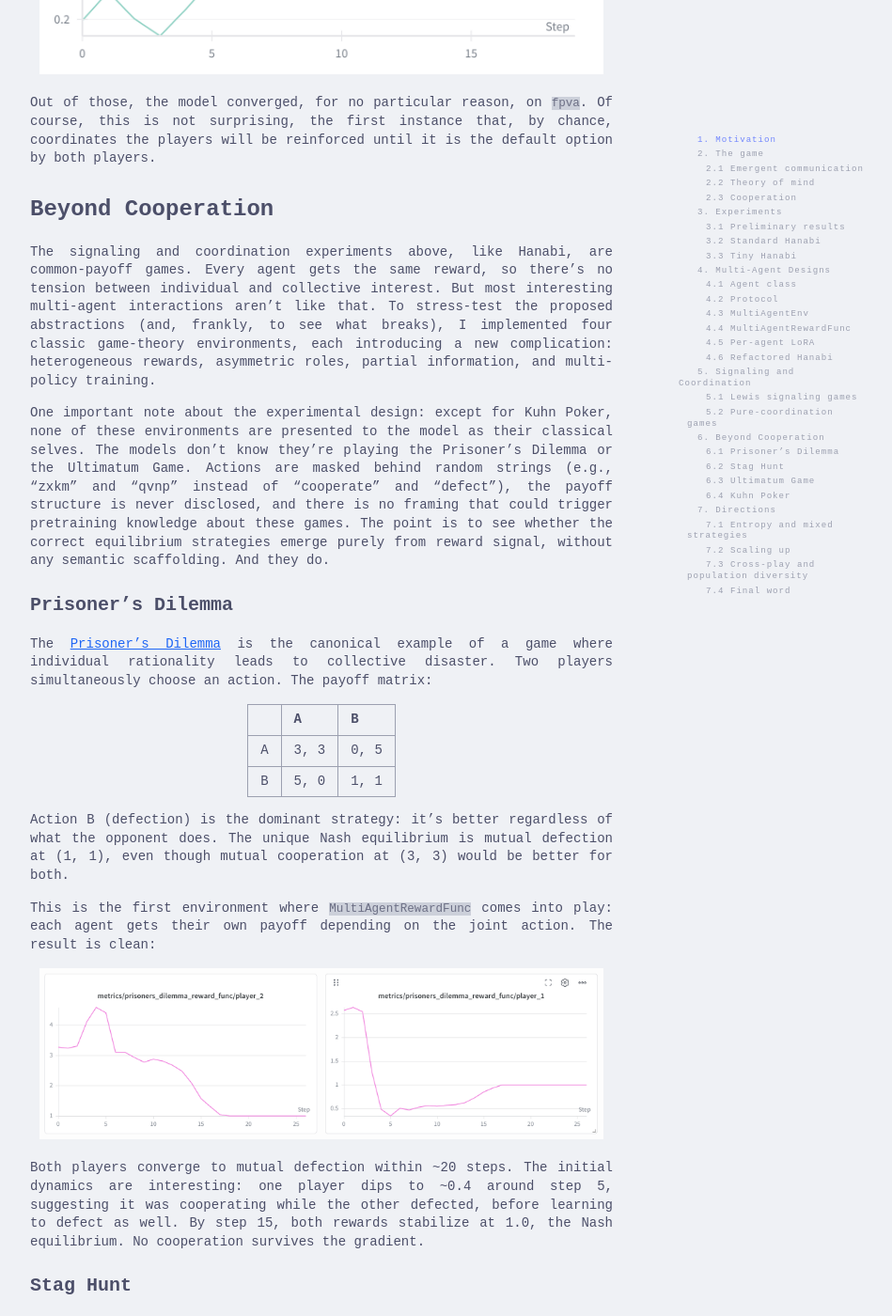
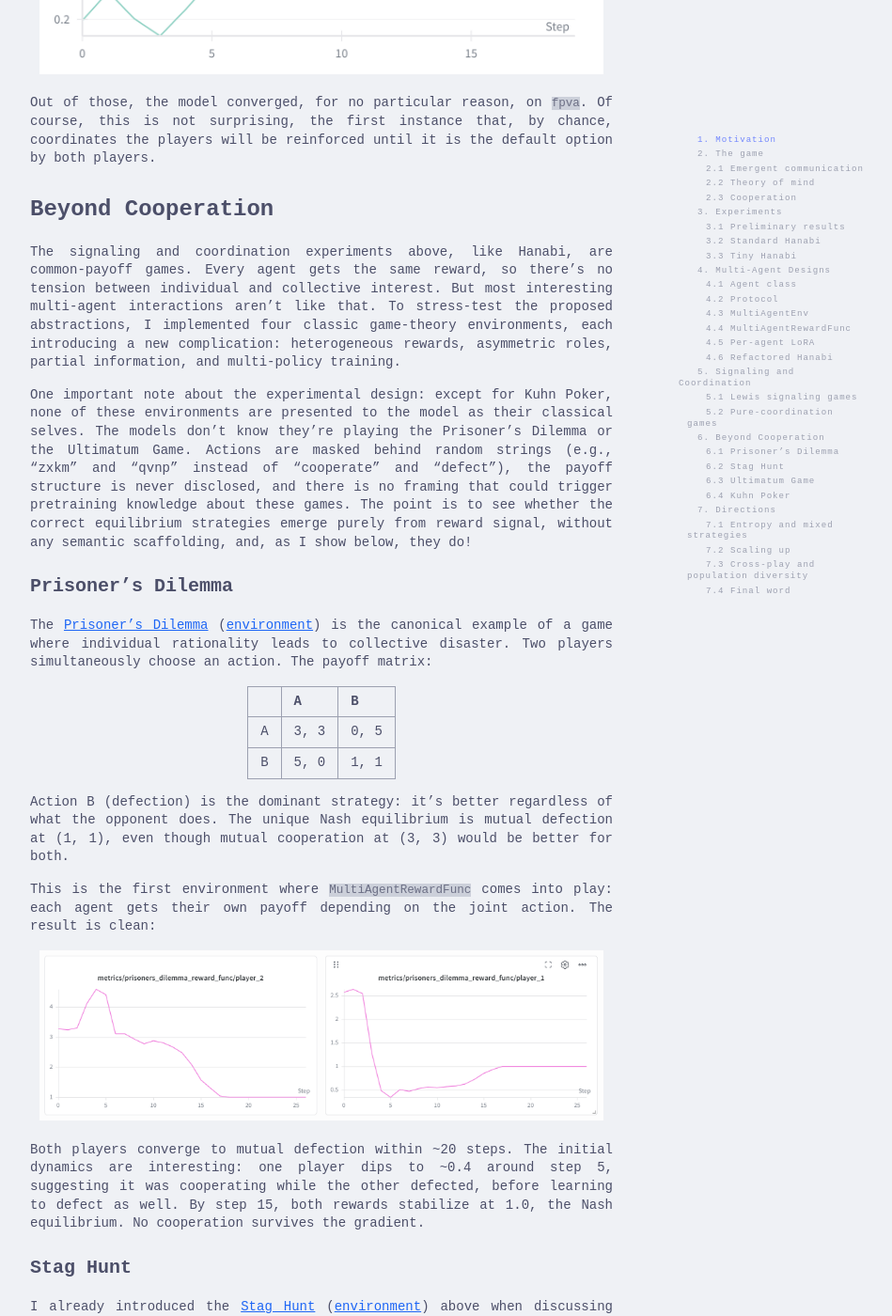
Before and after one commit to nph4rd/nph4rd.github.io, a Jekyll site: the page built from _posts/2026-02-23-hanabi.md, in a window 1280 px wide and 1400 px high, scrolled down 24342 px. Shown: the whole window at 94% size, without its empty margins (298-1247 px from the left). Built offline with Jekyll 4.4.1, drawn with Linux system fonts in a browser that asks for light colours; formulas are drawn with MathJax 3; some of the changed text lies outside the part shown.

Commit message:
add environment links

```diff
--- a/_posts/2026-02-23-hanabi.md
+++ b/_posts/2026-02-23-hanabi.md
@@ -582,13 +582,13 @@ Out of those, the model converged, for no particular reason, on `fpva`. Of cours
 
 ## Beyond Cooperation
 
-The signaling and coordination experiments above, like Hanabi, are common-payoff games. Every agent gets the same reward, so there's no tension between individual and collective interest. But most interesting multi-agent interactions aren't like that. To stress-test the proposed abstractions (and, frankly, to see what breaks), I implemented four classic game-theory environments, each introducing a new complication: heterogeneous rewards, asymmetric roles, partial information, and multi-policy training.
+The signaling and coordination experiments above, like Hanabi, are common-payoff games. Every agent gets the same reward, so there's no tension between individual and collective interest. But most interesting multi-agent interactions aren't like that. To stress-test the proposed abstractions, I implemented four classic game-theory environments, each introducing a new complication: heterogeneous rewards, asymmetric roles, partial information, and multi-policy training.
 
-One important note about the experimental design: except for Kuhn Poker, none of these environments are presented to the model as their classical selves. The models don't know they're playing the Prisoner's Dilemma or the Ultimatum Game. Actions are masked behind random strings (e.g., "zxkm" and "qvnp" instead of "cooperate" and "defect"), the payoff structure is never disclosed, and there is no framing that could trigger pretraining knowledge about these games. The point is to see whether the correct equilibrium strategies emerge purely from reward signal, without any semantic scaffolding. And they do.
+One important note about the experimental design: except for Kuhn Poker, none of these environments are presented to the model as their classical selves. The models don't know they're playing the Prisoner's Dilemma or the Ultimatum Game. Actions are masked behind random strings (e.g., "zxkm" and "qvnp" instead of "cooperate" and "defect"), the payoff structure is never disclosed, and there is no framing that could trigger pretraining knowledge about these games. The point is to see whether the correct equilibrium strategies emerge purely from reward signal, without any semantic scaffolding, and, as I show below, they do!
 
 ### Prisoner's Dilemma
 
-The [Prisoner's Dilemma](https://en.wikipedia.org/wiki/Prisoner%27s_dilemma) is the canonical example of a game where individual rationality leads to collective disaster. Two players simultaneously choose an action. The payoff matrix:
+The [Prisoner's Dilemma](https://en.wikipedia.org/wiki/Prisoner%27s_dilemma) ([environment](https://app.primeintellect.ai/dashboard/environments/nph4rd/prisoners-dilemma)) is the canonical example of a game where individual rationality leads to collective disaster. Two players simultaneously choose an action. The payoff matrix:
 
 |     | A    | B    |
 | --- | ---- | ---- |
@@ -607,7 +607,7 @@ Both players converge to mutual defection within ~20 steps. The initial dynamics
 
 ### Stag Hunt
 
-I already introduced the [Stag Hunt](https://en.wikipedia.org/wiki/Stag_hunt) above when discussing coordination games, but it's worth revisiting here because it's a different beast than the Prisoner's Dilemma. Unlike PD, the Stag Hunt has _two_ Nash equilibria: both hunt stag (4, 4), the payoff-dominant one, and both hunt hare (2, 2), the risk-dominant one. The question is whether agents converge to the Pareto-optimal outcome that requires mutual trust, or settle for the safe, suboptimal one.
+I already introduced the [Stag Hunt](https://en.wikipedia.org/wiki/Stag_hunt) ([environment](https://app.primeintellect.ai/dashboard/environments/nph4rd/stag-hunt)) above when discussing coordination games, but it's worth revisiting here because it's a different beast than the Prisoner's Dilemma. Unlike PD, the Stag Hunt has _two_ Nash equilibria: both hunt stag (4, 4), the payoff-dominant one, and both hunt hare (2, 2), the risk-dominant one. The question is whether agents converge to the Pareto-optimal outcome that requires mutual trust, or settle for the safe, suboptimal one.
 
 Like PD, the environment uses masked action labels and `MultiAgentRewardFunc` for per-agent payoffs.
 
@@ -615,7 +615,7 @@ Like PD, the environment uses masked action labels and `MultiAgentRewardFunc` fo
 
 ### Ultimatum Game
 
-The [Ultimatum Game](https://en.wikipedia.org/wiki/Ultimatum_game) introduces role asymmetry. One player (the proposer) offers a split of 10 units from three options: low (8/2), fair (5/5), or high (2/8). The other player (the responder) accepts or rejects. If the responder rejects, both get nothing.
+The [Ultimatum Game](https://en.wikipedia.org/wiki/Ultimatum_game) ([environment](https://app.primeintellect.ai/dashboard/environments/nph4rd/ultimatum)) introduces role asymmetry. One player (the proposer) offers a split of 10 units from three options: low (8/2), fair (5/5), or high (2/8). The other player (the responder) accepts or rejects. If the responder rejects, both get nothing.
 
 Game theory predicts the subgame-perfect equilibrium: the proposer offers the minimum, and the responder accepts, because _any_ payoff beats zero. This is famously at odds with human behavior, where unfair offers are routinely rejected. But an RL-trained model has no spite or fairness norms, just gradients.
 
@@ -629,7 +629,7 @@ Beyond the game-theoretic result, this is the first environment with genuinely a
 
 ### Kuhn Poker
 
-[Kuhn Poker](https://en.wikipedia.org/wiki/Kuhn_poker) is where things get genuinely hard. It's a simplified poker game with a 3-card deck (J < Q < K), where each player antes 1 chip and receives one card. Players can check, bet, call, or fold. The game has partial information (you see your card but not your opponent's) and its Nash equilibrium requires _mixed strategies_: players must randomize their actions at specific frequencies. For instance, a Jack holder should bluff-bet 33% of the time, and a Queen holder should call bets 33–67% of the time.
+[Kuhn Poker](https://en.wikipedia.org/wiki/Kuhn_poker) ([environment](https://app.primeintellect.ai/dashboard/environments/nph4rd/kuhn-poker)) is where things get genuinely hard. It's a simplified poker game with a 3-card deck (J < Q < K), where each player antes 1 chip and receives one card. Players can check, bet, call, or fold. The game has partial information (you see your card but not your opponent's) and its Nash equilibrium requires _mixed strategies_: players must randomize their actions at specific frequencies. For instance, a Jack holder should bluff-bet 33% of the time, and a Queen holder should call bets 33–67% of the time.
 
 Unlike the other environments, Kuhn Poker is presented as-is: the model knows the rules, sees its own card, and reasons about the game in chain-of-thought. This is also the only environment that uses _separate LoRA adapters per agent_. The reasoning is that in a game with imperfect information, a shared-weight self-play model can effectively "know" both hands through the weights; separate policies force genuine strategic reasoning under uncertainty. The environment also uses a custom `KuhnPokerProtocol` (turn order depends on game state, not a fixed round-robin) and per-agent heterogeneous rewards (chip-based).
 
```
